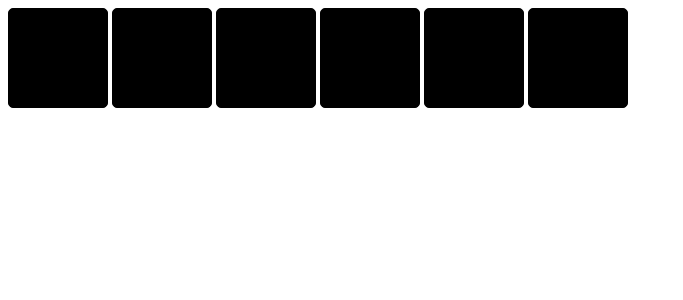
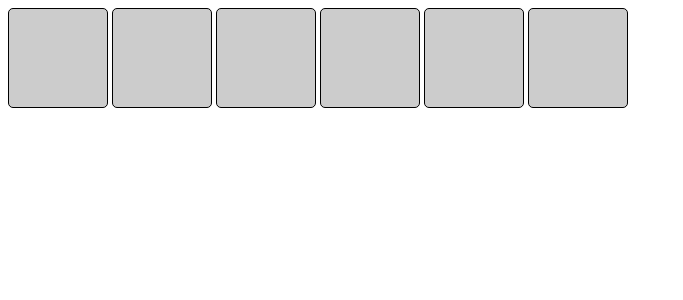
Before and after one commit to HarikaPenukonda/event-listener-tutorial, a React (Create React App) app: page / in a window 1280 px wide. Shown: the top 300 px of the page, without its empty margins (0-683 px from the left). Built offline with nearby package versions, Linux system fonts and the light colour scheme.

Commit message:
not using hardcoded values

```diff
--- a/src/App.js
+++ b/src/App.js
@@ -11,7 +11,9 @@ import BoxApp from "./Boxes/BoxApp";
 
 export default function App(){
     return(
-        <BoxApp/>
+        <BoxApp
+            darkMode={false}
+        />
         //<MyApp/>
         // <Conundrum/>
         //<StateDemo/>
--- a/src/Boxes/BoxApp.js
+++ b/src/Boxes/BoxApp.js
@@ -1,15 +1,20 @@
 import React from "react";
 import boxes from "./boxes";
 
-export default function BoxApp(){
+export default function BoxApp(props){
 
-    const [box,setBox] = React.useState(boxes)
+    const [square,setSquare] = React.useState(boxes)
 
+    /*
+        Challenge : use a ternary to determine the backgroundColor
+        If darkMode is true, set is to #222222
+        If darkMode is false, set it to #cccccc
+    */
     const styles = {
-        backgroundColor : "black"
+        backgroundColor : props.darkMode ? "#222222" : "#cccccc"
     }
 
-    const boxElements = box.map(
+    const boxElements = square.map(
         items => (
             <div
             className="box"
```
